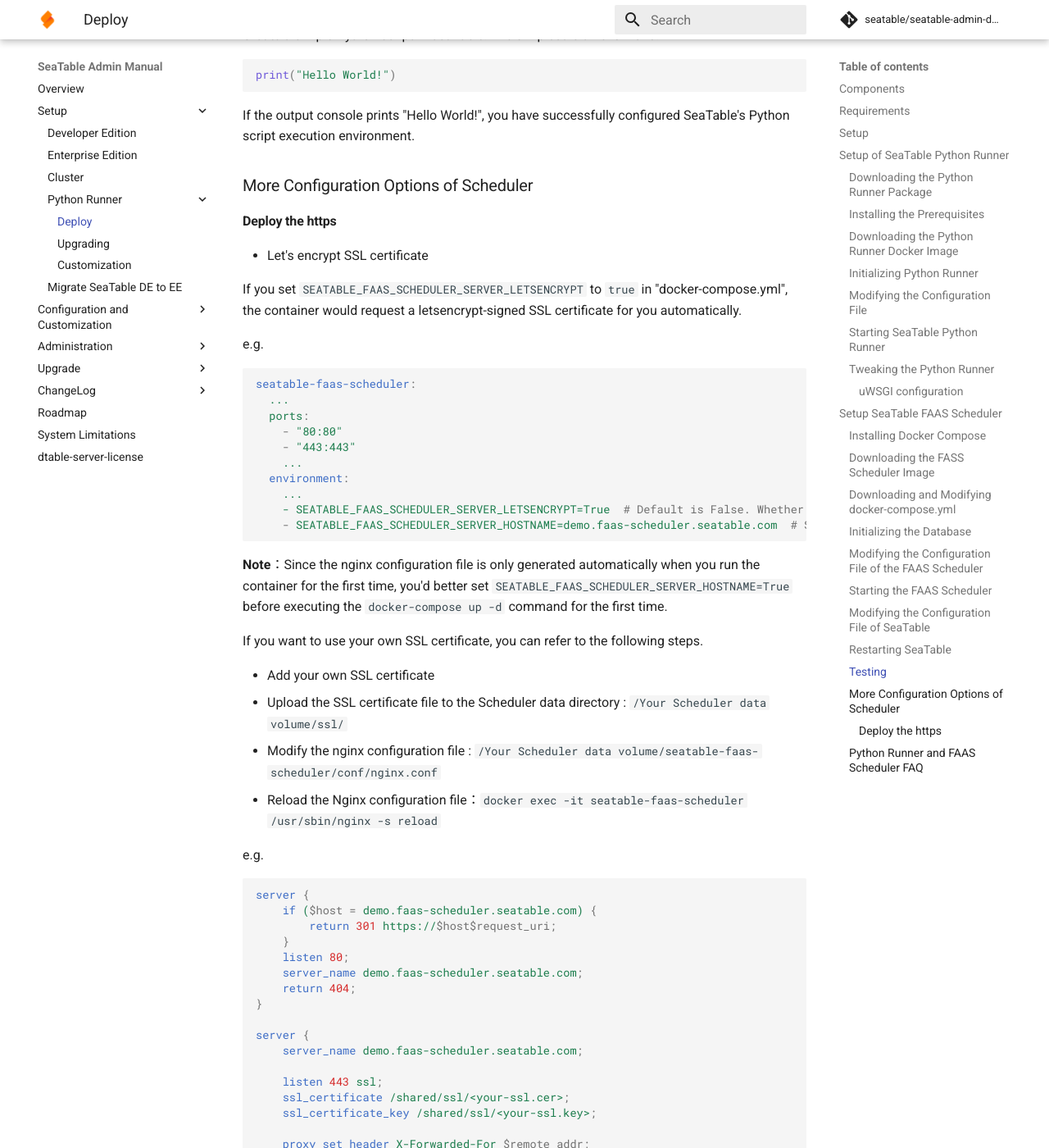
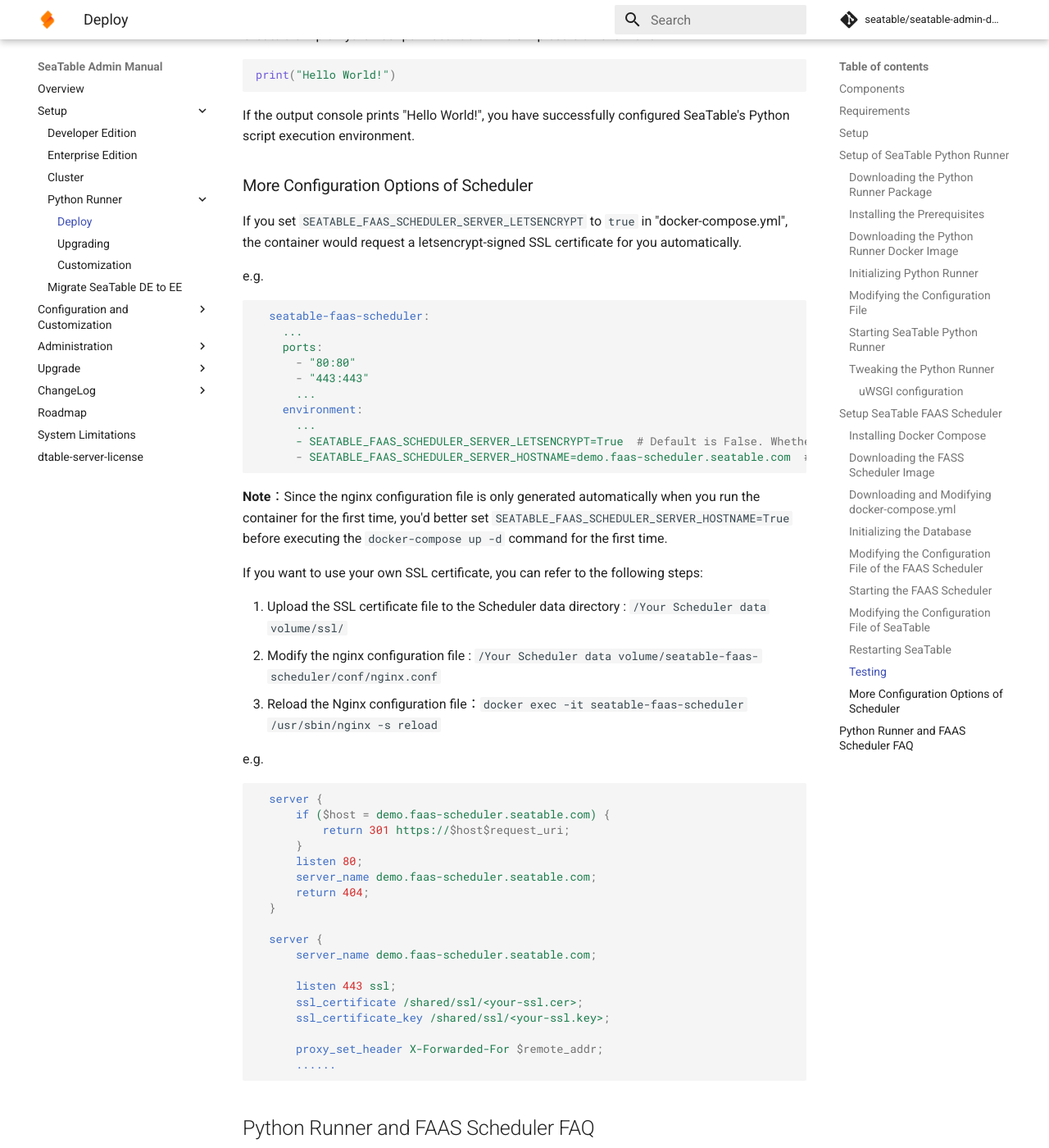
Before and after one commit to seatable/seatable-admin-docs, an MkDocs documentation site: the page built from manual/docker/Python-Runner/Deploy SeaTable Python Runner.md, in a window 1280 px wide and 1400 px high, scrolled down 7729 px. Shown: the whole window at 82% size. Built offline with MkDocs 1.6.1 and Material for MkDocs 9.7.7, drawn with Linux system fonts in a browser that asks for light colours; comment, search, counter and statistics services are not loaded.

Commit message:
Update Deploy SeaTable Python Runner.md

````diff
--- a/manual/docker/Python-Runner/Deploy SeaTable Python Runner.md
+++ b/manual/docker/Python-Runner/Deploy SeaTable Python Runner.md
@@ -354,15 +354,11 @@
 
 ### More Configuration Options of Scheduler
 
-#### Deploy the https
+If you set `SEATABLE_FAAS_SCHEDULER_SERVER_LETSENCRYPT` to `true` in "docker-compose.yml", the container would request a letsencrypt-signed SSL certificate for you automatically.
 
-* Let's encrypt SSL certificate
+e.g.
 
-  If you set `SEATABLE_FAAS_SCHEDULER_SERVER_LETSENCRYPT` to `true` in "docker-compose.yml", the container would request a letsencrypt-signed SSL certificate for you automatically.
-
-  e.g.
-
-  ``` yml
+```yml
   seatable-faas-scheduler:
     ...
     ports:
@@ -373,20 +369,19 @@
       ...
       - SEATABLE_FAAS_SCHEDULER_SERVER_LETSENCRYPT=True  # Default is False. Whether to use let's encrypt certificate.
       - SEATABLE_FAAS_SCHEDULER_SERVER_HOSTNAME=demo.faas-scheduler.seatable.com  # Specifies your host name if https is enabled
-  ```
+```
 
-  **Note**：Since the nginx configuration file is only generated automatically when you run the container for the first time, you'd better set `SEATABLE_FAAS_SCHEDULER_SERVER_HOSTNAME=True` before executing the `docker-compose up -d` command for the first time.
+**Note**：Since the nginx configuration file is only generated automatically when you run the container for the first time, you'd better set `SEATABLE_FAAS_SCHEDULER_SERVER_HOSTNAME=True` before executing the `docker-compose up -d` command for the first time.
 
-If you want to use your own SSL certificate, you can refer to the following steps.
+If you want to use your own SSL certificate, you can refer to the following steps:
 
-* Add your own SSL certificate
-  1. Upload the SSL certificate file to the Scheduler data directory : `/Your Scheduler data volume/ssl/`
-  2. Modify the nginx configuration file : `/Your Scheduler data volume/seatable-faas-scheduler/conf/nginx.conf`
-  3. Reload the Nginx configuration file：`docker exec -it seatable-faas-scheduler /usr/sbin/nginx -s reload`
+1. Upload the SSL certificate file to the Scheduler data directory : `/Your Scheduler data volume/ssl/`
+2. Modify the nginx configuration file : `/Your Scheduler data volume/seatable-faas-scheduler/conf/nginx.conf`
+3. Reload the Nginx configuration file：`docker exec -it seatable-faas-scheduler /usr/sbin/nginx -s reload`
 
-  e.g.
+e.g.
 
-  ``` nginx
+```nginx
   server {
       if ($host = demo.faas-scheduler.seatable.com) {
           return 301 https://$host$request_uri;
@@ -405,11 +400,10 @@
 
       proxy_set_header X-Forwarded-For $remote_addr;
       ......
-  ```
+```
 
 
-
-### Python Runner and FAAS Scheduler FAQ
+## Python Runner and FAAS Scheduler FAQ
 
 **If, for whatever reason, the installation fails, how to start from a clean state again?**
 
````
